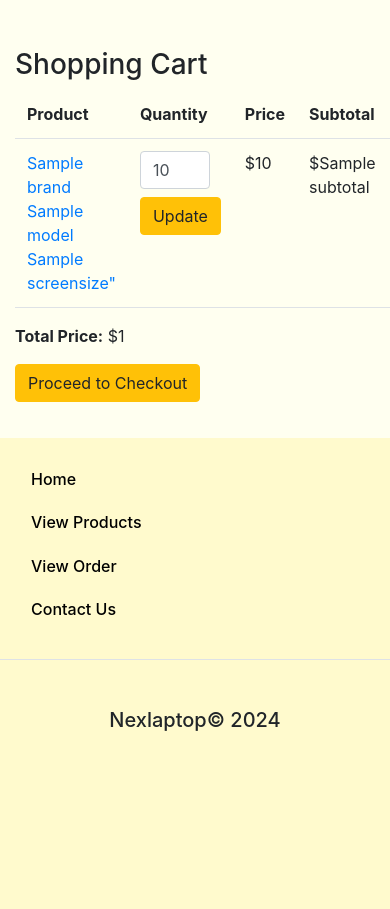
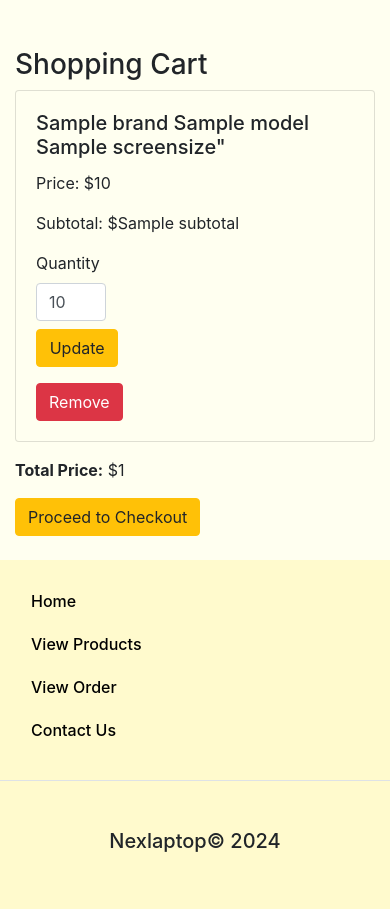
Before and after one commit to wongy123/IFN557-My-First-Project, a Flask app: template nexlaptop/templates/cart.html in a window 390 px wide; the page is wider, and only the part inside the window is pictured. Shown: the part 56-965 px from the top of that part. Before the commit the page ends 787 px from the top of that part, so only its background shows below. Run offline with Flask 3, Linux system fonts and the light colour scheme; the template is opened without the code that fills it: most values are stand-ins (such as "Sample title", 1, 10 or a date in 2020); some libraries are stand-ins or nearby versions.

Commit message:
Add files via upload

```diff
--- a/nexlaptop/templates/cart.html
+++ b/nexlaptop/templates/cart.html
@@ -1,6 +1,21 @@
 {% extends 'base.html' %}
 {% block head %}
 <title>Shopping Cart | Nexlaptop</title>
+<style>
+    @media (max-width: 650px) {
+        .table-cart {
+            display: none;
+        }
+        .cart-card {
+            display: block;
+        }
+    }
+    @media (min-width: 650px) {
+        .cart-card {
+            display: none;
+        }
+    }
+</style>
 {% endblock %}
 
 {% block main %}
@@ -25,7 +40,7 @@
                     <td>
                         <form action="{{ url_for('main.updateCart', product_id=item.product.id) }}" method="post" class="d-flex flex-column flex-sm-row align-items-start align-items-sm-center">
                             <input type="number" name="quantity" value="{{ item.quantity }}" min="1" class="form-control mb-2 mb-sm-0 mr-sm-2" style="width: 70px;" required>
-                            <button type="submit" class="btn btn-warning w-auto">Update</button>
+                            <button type="submit" class="btn btn-warning">Update</button>
                         </form>
                     </td>
                     <td>${{ item.product.price }}</td>
@@ -37,6 +52,27 @@
                 {% endfor %}
             </tbody>
         </table>
+
+        <div class="cart-card">
+            {% for item in products %}
+            <div class="card mb-3 bg-ivory">
+                <div class="card-body">
+                    <h5 class="card-title">{{ item.product.brand.name }} {{ item.product.model }} {{ item.product.screensize | formatScreensize }}"</h5>
+                    <p class="card-text">Price: ${{ item.product.price }}</p>
+                    <p class="card-text">Subtotal: ${{ item.subtotal }}</p>
+                    <form action="{{ url_for('main.updateCart', product_id=item.product.id) }}" method="post" class="mb-2">
+                        <div class="form-group d-flex flex-column">
+                            <label for="quantity-{{ item.product.id }}">Quantity</label>
+                            <input type="number" id="quantity-{{ item.product.id }}" name="quantity" value="{{ item.quantity }}" min="1" class="form-control mb-2" style="width: 70px;" required>
+                            <button type="submit" class="btn btn-warning" style="width: 82.26px;">Update</button>
+                        </div>
+                    </form>
+                    <a href="{{ url_for('main.removeFromCart', product_id=item.product.id) }}" class="btn btn-danger">Remove</a>
+                </div>
+            </div>
+            {% endfor %}
+        </div>
+
         <p><strong>Total Price:</strong> ${{ total_price }}</p>
         <a href="{{ url_for('main.checkout') }}" class="btn btn-warning">Proceed to Checkout</a>
         {% else %}
```
